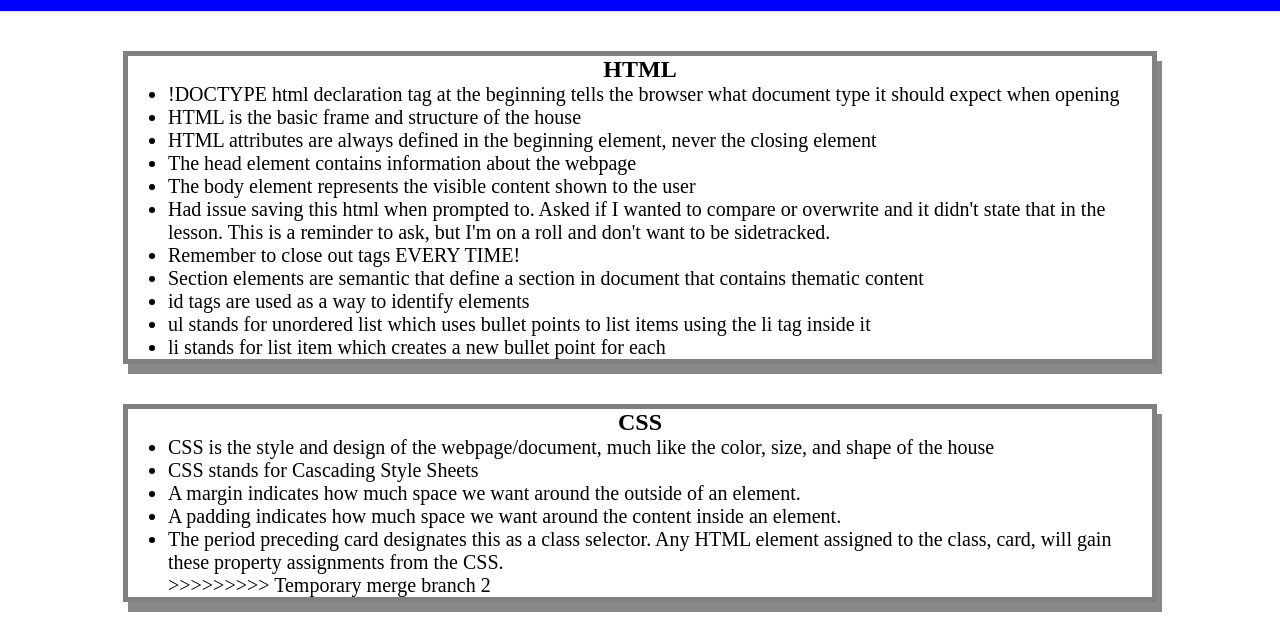
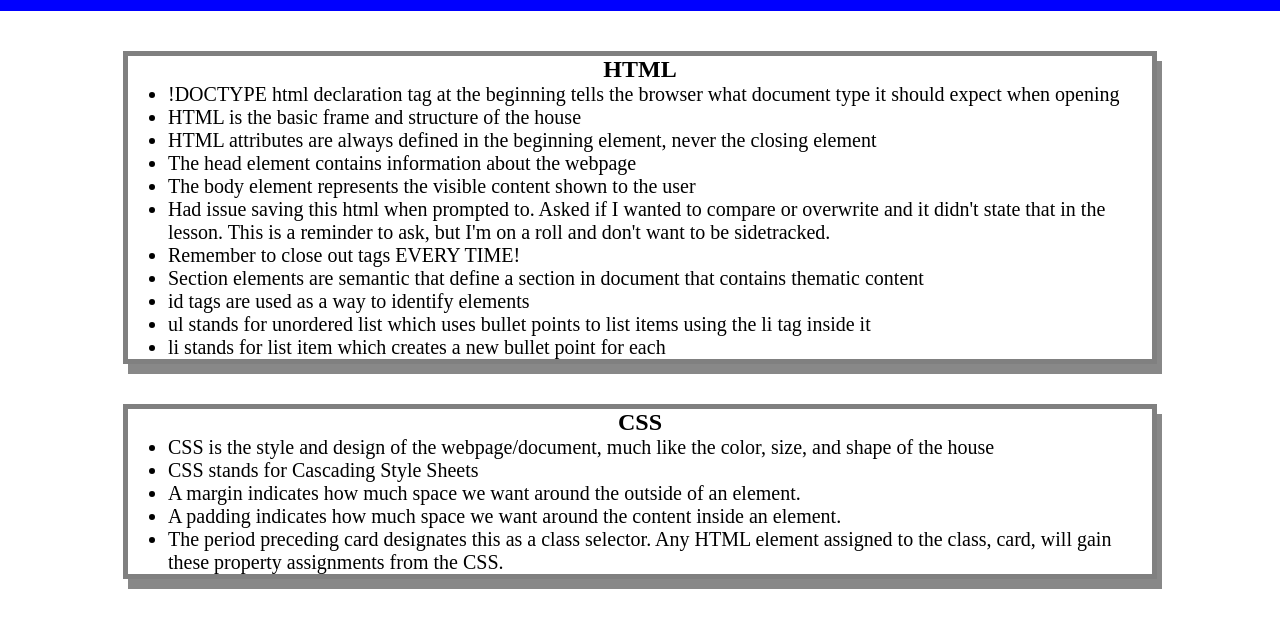
Before and after one commit to jjmogard/prework-study-guide, a plain HTML site: page prework-study-guide/index.html in a window 1280 px wide. Shown: the part 109-727 px from the top of the page. Drawn offline with Linux system fonts and the light colour scheme.

```diff
--- a/prework-study-guide/index.html
+++ b/prework-study-guide/index.html
@@ -38,7 +38,7 @@
             <li>A margin indicates how much space we want around the outside of an element.</li>
             <li>A padding indicates how much space we want around the content inside an element.</li>
             <li>The period preceding card designates this as a class selector. Any HTML element assigned to the class, card, will gain these property assignments from the CSS.</li>
->>>>>>>>> Temporary merge branch 2
+
           </ul>
 
          </section>
```
